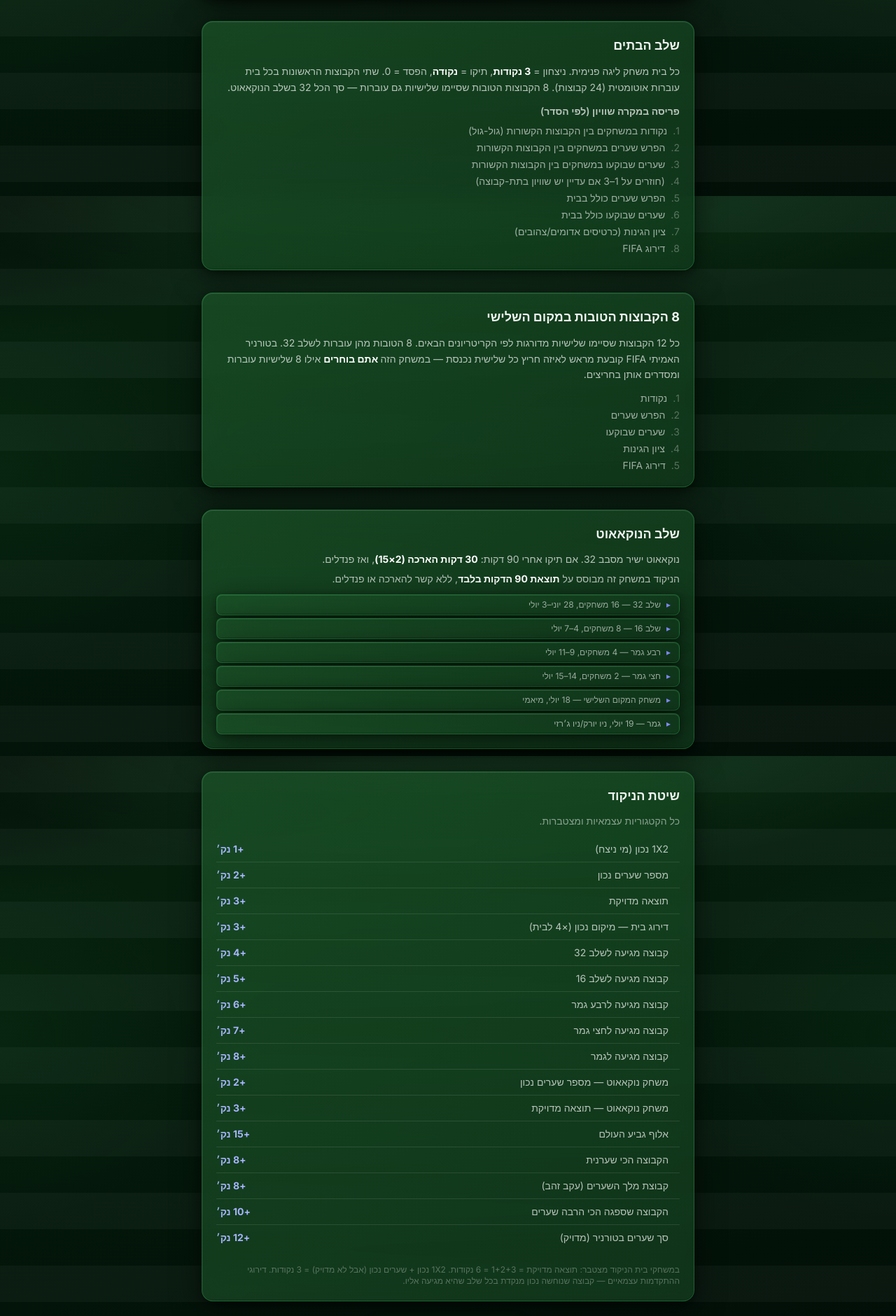
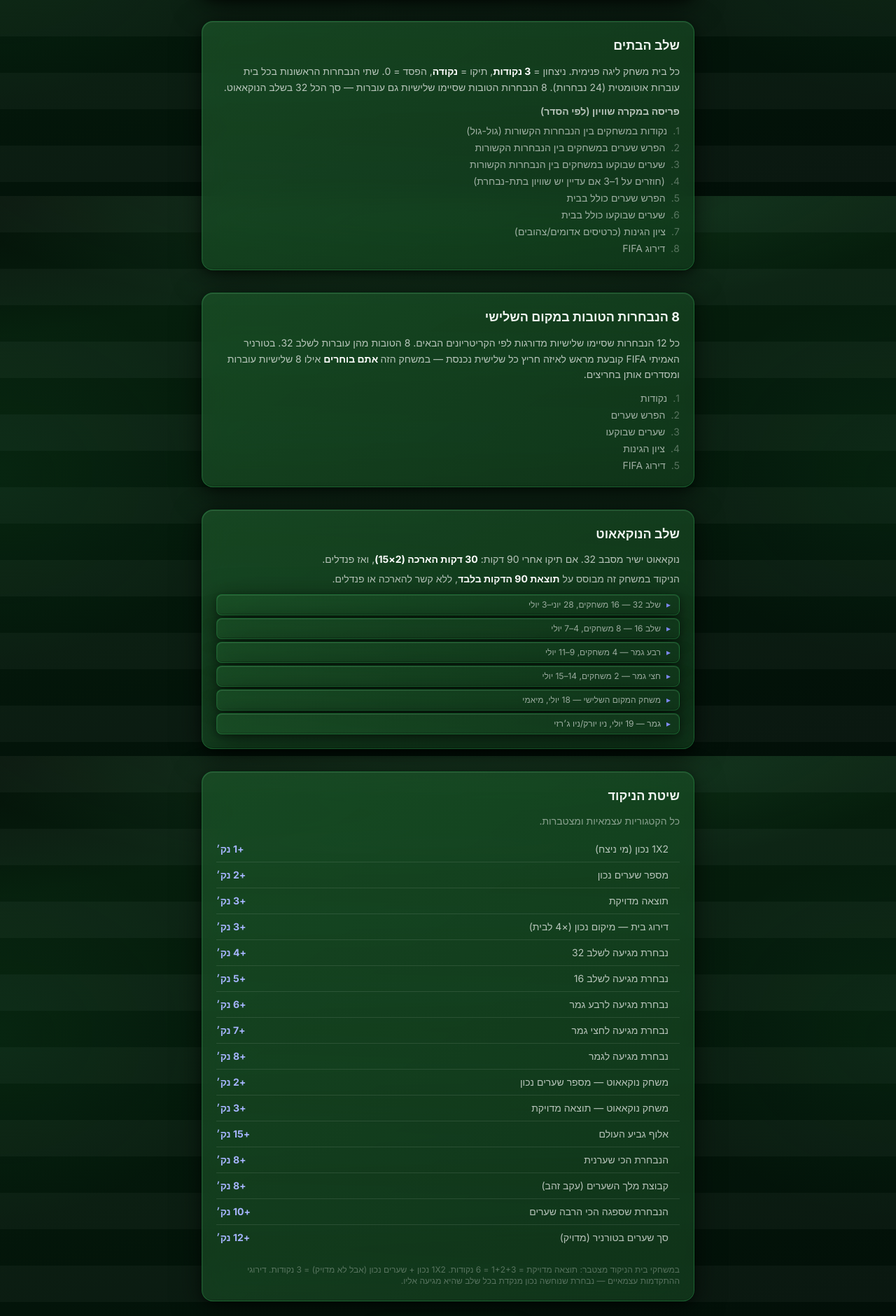
Before and after one commit to yoavtoren/TotoToren, a Next.js app: page /format in a window 1280 px wide. Shown: the part 520-2400 px from the top of the page at 70% size. Built offline with nearby package versions, Linux system fonts and the light colour scheme; no server answers.

Commit message:
Replace קבוצה→נבחרת throughout site; fix specific futures labels

```diff
--- a/app/format/page.tsx
+++ b/app/format/page.tsx
@@ -6,10 +6,10 @@ export const metadata = {
 }
 
 const TIEBREAKERS = [
-  'נקודות במשחקים בין הקבוצות הקשורות (גול-גול)',
-  'הפרש שערים במשחקים בין הקבוצות הקשורות',
-  'שערים שבוקעו במשחקים בין הקבוצות הקשורות',
-  '(חוזרים על 1–3 אם עדיין יש שוויון בתת-קבוצה)',
+  'נקודות במשחקים בין הנבחרות הקשורות (גול-גול)',
+  'הפרש שערים במשחקים בין הנבחרות הקשורות',
+  'שערים שבוקעו במשחקים בין הנבחרות הקשורות',
+  '(חוזרים על 1–3 אם עדיין יש שוויון בתת-נבחרת)',
   'הפרש שערים כולל בבית',
   'שערים שבוקעו כולל בבית',
   'ציון הגינות (כרטיסים אדומים/צהובים)',
@@ -29,17 +29,17 @@ const SCORING_TABLE = [
   { cat: 'מספר שערים נכון',           pts: '+2 נק׳' },
   { cat: 'תוצאה מדויקת',              pts: '+3 נק׳' },
   { cat: 'דירוג בית — מיקום נכון (×4 לבית)',     pts: '+3 נק׳' },
-  { cat: 'קבוצה מגיעה לשלב 32',                  pts: '+4 נק׳' },
-  { cat: 'קבוצה מגיעה לשלב 16',                  pts: '+5 נק׳' },
-  { cat: 'קבוצה מגיעה לרבע גמר',                 pts: '+6 נק׳' },
-  { cat: 'קבוצה מגיעה לחצי גמר',                 pts: '+7 נק׳' },
-  { cat: 'קבוצה מגיעה לגמר',                     pts: '+8 נק׳' },
+  { cat: 'נבחרת מגיעה לשלב 32',                  pts: '+4 נק׳' },
+  { cat: 'נבחרת מגיעה לשלב 16',                  pts: '+5 נק׳' },
+  { cat: 'נבחרת מגיעה לרבע גמר',                 pts: '+6 נק׳' },
+  { cat: 'נבחרת מגיעה לחצי גמר',                 pts: '+7 נק׳' },
+  { cat: 'נבחרת מגיעה לגמר',                     pts: '+8 נק׳' },
   { cat: 'משחק נוקאאוט — מספר שערים נכון',       pts: '+2 נק׳' },
   { cat: 'משחק נוקאאוט — תוצאה מדויקת',          pts: '+3 נק׳' },
   { cat: 'אלוף גביע העולם',                       pts: '+15 נק׳' },
-  { cat: 'הקבוצה הכי שערנית',                    pts: '+8 נק׳' },
+  { cat: 'הנבחרת הכי שערנית',                    pts: '+8 נק׳' },
   { cat: 'קבוצת מלך השערים (עקב זהב)',           pts: '+8 נק׳' },
-  { cat: 'הקבוצה שספגה הכי הרבה שערים',          pts: '+10 נק׳' },
+  { cat: 'הנבחרת שספגה הכי הרבה שערים',          pts: '+10 נק׳' },
   { cat: 'סך שערים בטורניר (מדויק)',             pts: '+12 נק׳' },
 ]
 
@@ -55,14 +55,14 @@ export default function FormatPage() {
       <GlassCard className="space-y-3">
         <h2 className="text-lg font-bold">סקירה כללית</h2>
         <p className="text-sm text-white/70 leading-relaxed">
-          לראשונה, המונדיאל כולל <strong className="text-white">48 קבוצות</strong> ב-
-          <strong className="text-white">12 בתים</strong> (A–L), 4 קבוצות לבית. כל קבוצה משחקת נגד שלוש
+          לראשונה, המונדיאל כולל <strong className="text-white">48 נבחרות</strong> ב-
+          <strong className="text-white">12 בתים</strong> (A–L), 4 נבחרות לבית. כל נבחרת משחקת נגד שלוש
           האחרות בבית שלה — 72 משחקי בית בסך הכל — ואחר כך 32 הטובות עוברות לשלב הנוקאאוט שמסתיים בגמר
           ב-19 ביולי 2026 בניו יורק/ניו ג׳רזי.
         </p>
         <div className="grid grid-cols-2 sm:grid-cols-3 gap-3 pt-2">
           {[
-            ['48', 'קבוצות'],
+            ['48', 'נבחרות'],
             ['12', 'בתים'],
             ['72', 'משחקי בית'],
             ['32', 'לשלב 32'],
@@ -82,8 +82,8 @@ export default function FormatPage() {
         <h2 className="text-lg font-bold">שלב הבתים</h2>
         <p className="text-sm text-white/70 leading-relaxed">
           כל בית משחק ליגה פנימית. ניצחון = <strong className="text-white">3 נקודות</strong>,
-          תיקו = <strong className="text-white">נקודה</strong>, הפסד = 0. שתי הקבוצות הראשונות בכל בית
-          עוברות אוטומטית (24 קבוצות). 8 הקבוצות הטובות שסיימו שלישיות גם עוברות — סך הכל 32 בשלב הנוקאאוט.
+          תיקו = <strong className="text-white">נקודה</strong>, הפסד = 0. שתי הנבחרות הראשונות בכל בית
+          עוברות אוטומטית (24 נבחרות). 8 הנבחרות הטובות שסיימו שלישיות גם עוברות — סך הכל 32 בשלב הנוקאאוט.
         </p>
         <div>
           <h3 className="text-sm font-semibold text-white/70 mb-2">פריסה במקרה שוויון (לפי הסדר)</h3>
@@ -100,9 +100,9 @@ export default function FormatPage() {
 
       {/* שלישיות */}
       <GlassCard className="space-y-3">
-        <h2 className="text-lg font-bold">8 הקבוצות הטובות במקום השלישי</h2>
+        <h2 className="text-lg font-bold">8 הנבחרות הטובות במקום השלישי</h2>
         <p className="text-sm text-white/70 leading-relaxed">
-          כל 12 הקבוצות שסיימו שלישיות מדורגות לפי הקריטריונים הבאים. 8 הטובות מהן עוברות לשלב 32.
+          כל 12 הנבחרות שסיימו שלישיות מדורגות לפי הקריטריונים הבאים. 8 הטובות מהן עוברות לשלב 32.
           בטורניר האמיתי FIFA קובעת מראש לאיזה חריץ כל שלישית נכנסת — במשחק הזה
           <strong className="text-white"> אתם בוחרים</strong> אילו 8 שלישיות עוברות ומסדרים אותן בחריצים.
         </p>
@@ -159,7 +159,7 @@ export default function FormatPage() {
         </div>
         <p className="text-xs text-white/30 pt-2">
           במשחקי בית הניקוד מצטבר: תוצאה מדויקת = 1+2+3 = 6 נקודות.
-          1X2 נכון + שערים נכון (אבל לא מדויק) = 3 נקודות. דירוגי ההתקדמות עצמאיים — קבוצה שנוחשה נכון מנקדת בכל שלב שהיא מגיעה אליו.
+          1X2 נכון + שערים נכון (אבל לא מדויק) = 3 נקודות. דירוגי ההתקדמות עצמאיים — נבחרת שנוחשה נכון מנקדת בכל שלב שהיא מגיעה אליו.
         </p>
       </GlassCard>
 
--- a/app/profile/ProfileClient.tsx
+++ b/app/profile/ProfileClient.tsx
@@ -489,7 +489,7 @@ export default function ProfileClient({ userId, email, profile: initialProfile,
           <div className="px-5 py-4">
             <div className="flex items-center gap-3">
               <div className="flex-1 min-w-0">
-                <p className="text-xs text-white/40 mb-0.5">קבוצה אהובה</p>
+                <p className="text-xs text-white/40 mb-0.5">נבחרת אהובה</p>
                 {favTeam ? (
                   <div className="flex items-center gap-2">
                     <span className="text-xl">{getFlagEmoji(favTeam.flag_code)}</span>
@@ -506,7 +506,7 @@ export default function ProfileClient({ userId, email, profile: initialProfile,
             </div>
             {teamPickerOpen && (
               <div className="mt-3 space-y-2">
-                <input autoFocus placeholder="חפש קבוצה…" value={teamSearch}
+                <input autoFocus placeholder="חפש נבחרת…" value={teamSearch}
                   onChange={e => setTeamSearch(e.target.value)}
                   className="glass-input py-2 px-3 text-sm w-full" />
                 <div className="grid grid-cols-2 gap-1 max-h-52 overflow-y-auto no-scrollbar">
@@ -527,7 +527,7 @@ export default function ProfileClient({ userId, email, profile: initialProfile,
                 {profile.favorite_team_id && (
                   <button onClick={() => { patchProfile({ favorite_team_id: null }); setTeamPickerOpen(false) }}
                     className="text-xs text-white/30 hover:text-red-400 transition-colors">
-                    הסר קבוצה
+                    הסר נבחרת
                   </button>
                 )}
               </div>
--- a/components/bracket/KnockoutBracket.tsx
+++ b/components/bracket/KnockoutBracket.tsx
@@ -268,7 +268,7 @@ export default function KnockoutBracket({
         <div className="flex flex-wrap gap-2 mt-1 text-xs">
           <span className="glass px-2 py-1 rounded-lg"><strong className="text-amber-300">🥅 סך שערים</strong> <span className="text-white/40">= +{SCORING.KO_TOTAL_GOALS} נק׳</span></span>
           <span className="glass px-2 py-1 rounded-lg"><strong className="text-emerald-300">תוצאה מדויקת</strong> <span className="text-white/40">= +{SCORING.KO_EXACT} נק׳</span></span>
-          <span className="text-white/30 py-1 text-xs">לחצו על קבוצה לניחוש המנצח</span>
+          <span className="text-white/30 py-1 text-xs">לחצו על נבחרת לניחוש המנצח</span>
         </div>
       </div>
 
--- a/components/futures/FuturesBetsSection.tsx
+++ b/components/futures/FuturesBetsSection.tsx
@@ -43,7 +43,7 @@ function TeamPicker({ label, hint, points, value, onChange, disabled }: TeamPick
             value ? 'text-white' : 'text-white/60'
           )}
         >
-          <option value="">— בחרו קבוצה —</option>
+          <option value="">— בחרו נבחרת —</option>
           {['A','B','C','D','E','F','G','H','I','J','K','L'].map((g) => (
             <optgroup key={g} label={`Group ${g}`}>
               {TEAMS.filter((t) => t.group_letter === g).map((t) => (
@@ -88,8 +88,8 @@ export default function FuturesBetsSection({ futures, onSet, disabled }: Futures
 
       <GlassCard className="space-y-6">
         <TeamPicker
-          label="אלוף גביע העולם"
-          hint="איזו קבוצה תרים את הגביע ב-19 ביולי?"
+          label="הנבחרת הזוכה"
+          hint="איזו נבחרת תרים את הגביע ב-19 ביולי?"
           points={15}
           value={futures.champion_team_id}
           onChange={(id) => onSet('champion_team_id', id)}
@@ -99,8 +99,8 @@ export default function FuturesBetsSection({ futures, onSet, disabled }: Futures
         <div className="h-px bg-white/10" />
 
         <TeamPicker
-          label="הקבוצה הכי שערנית"
-          hint="איזו קבוצה תבקיע הכי הרבה שערים בטורניר?"
+          label="הנבחרת הכי שערנית"
+          hint="איזו נבחרת תבקיע הכי הרבה שערים בטורניר?"
           points={8}
           value={futures.top_scorer_team_id}
           onChange={(id) => onSet('top_scorer_team_id', id)}
@@ -110,8 +110,8 @@ export default function FuturesBetsSection({ futures, onSet, disabled }: Futures
         <div className="h-px bg-white/10" />
 
         <TeamPicker
-          label="קבוצת מלך השערים (עקב הזהב)"
-          hint="הקבוצה שבה משחק הכדורגלן עם הכי הרבה שערים בטורניר"
+          label="נעל הזהב (הנבחרת שממנה הכובש הגיע)"
+          hint="הנבחרת שבה משחק הכדורגלן עם הכי הרבה שערים בטורניר"
           points={8}
           value={futures.golden_boot_team_id}
           onChange={(id) => onSet('golden_boot_team_id', id)}
@@ -121,7 +121,7 @@ export default function FuturesBetsSection({ futures, onSet, disabled }: Futures
         <div className="h-px bg-white/10" />
 
         <TeamPicker
-          label="הקבוצה שתספוג הכי הרבה שערים"
+          label="הנבחרת שספגה הכי הרבה שערים"
           hint="מי תהיה הרשת הכי דלוחה של הטורניר?"
           points={10}
           value={futures.most_conceded_team_id}
--- a/components/groups/GroupStageSection.tsx
+++ b/components/groups/GroupStageSection.tsx
@@ -16,7 +16,7 @@ export default function GroupStageSection({ groupOrder, onReorder, disabled }: G
       <div>
         <h2 className="text-xl font-bold text-shadow">חלק 2 — דירוג הבתים</h2>
         <p className="text-sm text-white/50 mt-0.5">
-          גררו את 4 הקבוצות בכל בית לפי הסדר שאתם מנחשים (1 → 4).
+          סדרו את 4 הנבחרות בכל בית לפי הסדר שאתם מנחשים (1 → 4).
         </p>
       </div>
 
--- a/components/leaderboard/LeaderboardClient.tsx
+++ b/components/leaderboard/LeaderboardClient.tsx
@@ -181,7 +181,7 @@ function UserPredictionsModal({
                   const matches = GROUP_MATCHES_BY_GROUP[g] ?? []
                   return (
                     <div key={g}>
-                      <p className="text-[10px] text-white/40 uppercase font-mono mb-2 tracking-wider">קבוצה {g}</p>
+                      <p className="text-[10px] text-white/40 uppercase font-mono mb-2 tracking-wider">בית {g}</p>
                       <div className="space-y-1">
                         {matches.map(m => {
                           const pred = preds.groupMatches[m.match]
@@ -313,7 +313,7 @@ function UserPredictionsModal({
                   if (past.length === 0) return null
                   return (
                     <div key={g}>
-                      <p className="text-[10px] text-white/40 uppercase font-mono mb-2">קבוצה {g}</p>
+                      <p className="text-[10px] text-white/40 uppercase font-mono mb-2">בית {g}</p>
                       <div className="space-y-1">
                         {past.map(m => {
                           const pred = preds.groupMatches[m.match]
--- a/components/third-place/ThirdPlacePicker.tsx
+++ b/components/third-place/ThirdPlacePicker.tsx
@@ -59,18 +59,18 @@ export default function ThirdPlacePicker({
   return (
     <section className="space-y-4">
       <div>
-        <h2 className="text-xl font-bold text-shadow">חלק 3 — 8 הקבוצות הטובות במקום השלישי</h2>
+        <h2 className="text-xl font-bold text-shadow">חלק 3 — 8 הנבחרות הטובות במקום השלישי</h2>
         <p className="text-sm text-white/50 mt-0.5">
-          בחרו קבוצה ואז לחצו על המיקום המתאים לה. בחרו 8 מתוך 12 קבוצות שניחשתם שיעברו.
+          בחרו נבחרת ואז לחצו על המיקום המתאים לה. בחרו 8 מתוך 12 נבחרות שניחשתם שיעברו.
         </p>
       </div>
 
       {/* Rules box */}
       <GlassCard className="space-y-4 py-3">
-        <p className="font-semibold text-white/80 text-xs uppercase tracking-wider">איך עובדות 8 הקבוצות הטובות במקום שלישי?</p>
+        <p className="font-semibold text-white/80 text-xs uppercase tracking-wider">איך עובדות 8 הנבחרות הטובות במקום שלישי?</p>
         <div className="space-y-2">
           <p className="text-xs font-semibold text-indigo-300 uppercase tracking-wider">שלב 1 — אילו 8 מתוך 12 עוברות?</p>
-          <p className="text-sm text-white/60">כל בית מייצר קבוצה אחת שסיימה במקום שלישי — 12 בסך הכל. הן מדורגות ביניהן לפי:</p>
+          <p className="text-sm text-white/60">כל בית מייצר נבחרת אחת שסיימה במקום שלישי — 12 בסך הכל. הן מדורגות ביניהן לפי:</p>
           <div className="grid grid-cols-1 sm:grid-cols-2 gap-1.5 text-xs text-white/60">
             {[['1','נקודות בשלב הבתים'],['2','הפרש שערים'],['3','שערים שבוקעו'],['4','ציון הגינות (כרטיסים)'],['5','דירוג FIFA']].map(([n, rule]) => (
               <div key={n} className="flex items-center gap-2 glass rounded-lg px-3 py-1.5">
@@ -84,7 +84,7 @@ export default function ThirdPlacePicker({
           <p className="text-xs font-semibold text-indigo-300 uppercase tracking-wider">שלב 2 — לאיזה מיקום? (לא הגרלה!)</p>
           <p className="text-sm text-white/60">
             המיקום <strong className="text-white">לא נקבע בהגרלה</strong> — FIFA קבעה מראש טבלה קבועה:
-            בהתאם ל<strong className="text-white">אילו 8 בתים</strong> שלחו קבוצה, כל בית מקבל מיקום ספציפי.
+            בהתאם ל<strong className="text-white">אילו 8 בתים</strong> שלחו נבחרת, כל בית מקבל מיקום ספציפי.
           </p>
           <p className="text-sm text-white/60">
             לדוגמה: אם בית C יעבור, הוא עשוי להגיע ל-M75, M78 או M79 — תלוי אילו 7 בתים אחרים גם עברו.
@@ -139,7 +139,7 @@ export default function ThirdPlacePicker({
       <GlassCard className="space-y-3">
         <div className="flex items-center justify-between">
           <h3 className="text-sm font-semibold text-white/70">
-            שלב 1 — בחר קבוצה ({assignedIds.size}/8 הוצבו)
+            שלב 1 — בחר נבחרת ({assignedIds.size}/8 הוצבו)
           </h3>
           {selectedGroup && (
             <button
```
Also changed, not shown: app/admin/AdminClient.tsx (+10 -10 lines), app/page.tsx (+8 -8 lines), 1 other file (tests, documents, lock files or other folders).
